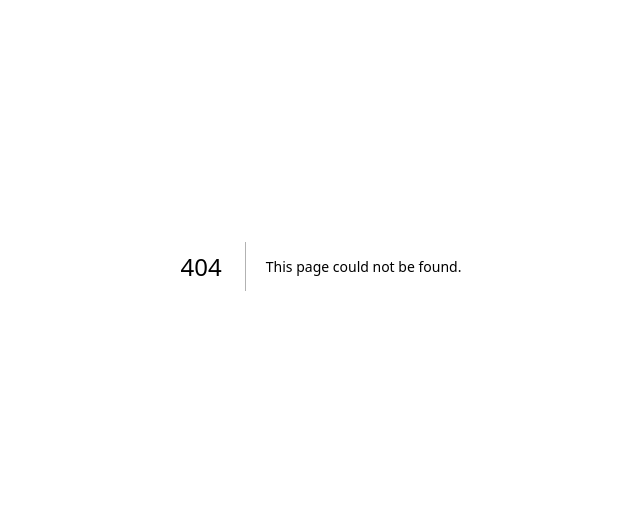
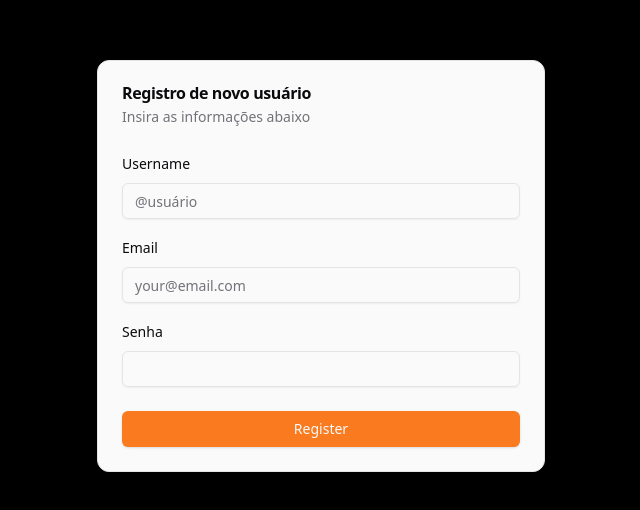
Before and after one commit to lucasvininx/projeto_giro, a Next.js app: page /register in a window 1280 px wide. Before the commit this address had no page. Shown: the part 134-644 px from the top of the page, without its empty margins (319-959 px from the left). Built offline with nearby package versions, Linux system fonts and the light colour scheme; a web font is replaced by a local one.

Commit message:
Adicionado página de registro de usuário para o Master

```diff
--- /dev/null
+++ b/app/register/layout.tsx
@@ -0,0 +1,11 @@
+export default function RegisterLayout({
+    children,
+  }: {
+    children: React.ReactNode
+  }) {
+    return (
+      <section className="bg-gray-100 min-h-screen flex flex-col">
+        <main className="flex-grow">{children}</main>
+      </section>
+    )
+  }
--- /dev/null
+++ b/app/register/page.tsx
@@ -0,0 +1,91 @@
+"use client";
+
+import { useState } from "react";
+import { useRouter } from "next/navigation";
+import { Button } from "@/components/ui/button";
+import { Input } from "@/components/ui/input";
+import { Label } from "@/components/ui/label";
+import {
+  Card,
+  CardContent,
+  CardDescription,
+  CardFooter,
+  CardHeader,
+  CardTitle,
+} from "@/components/ui/card";
+
+export default function RegisterPage() {
+  const [username, setUsername] = useState("");
+  const [email, setEmail] = useState("");
+  const [password, setPassword] = useState("");
+  const [error, setError] = useState("");
+  const router = useRouter();
+
+  const handleSubmit = async (e: React.FormEvent) => {
+    e.preventDefault();
+    setError("");
+
+    if (!username || !email || !password) {
+      setError("All fields are required");
+      return;
+    }
+
+    if (!username.startsWith("@")) {
+      setError("Usuário deve conter @");
+      return;
+    }
+
+    console.log("Registration data:", { username, email, password });
+    // TODO: Implement actual registration logic here
+    // router.push("/login")
+  };
+
+  return (
+    <div className="flex justify-center items-center min-h-screen bg-black">
+      <Card className="w-full max-w-md">
+        <CardHeader>
+          <CardTitle>Registro de novo usuário</CardTitle>
+          <CardDescription>Insira as informações abaixo</CardDescription>
+        </CardHeader>
+        <CardContent>
+          <form onSubmit={handleSubmit}>
+            <div className="space-y-4">
+              <div className="space-y-2">
+                <Label htmlFor="username">Username</Label>
+                <Input
+                  id="username"
+                  placeholder="@usuário"
+                  value={username}
+                  onChange={(e) => setUsername(e.target.value)}
+                />
+              </div>
+              <div className="space-y-2">
+                <Label htmlFor="email">Email</Label>
+                <Input
+                  id="email"
+                  type="email"
+                  placeholder="your@email.com"
+                  value={email}
+                  onChange={(e) => setEmail(e.target.value)}
+                />
+              </div>
+              <div className="space-y-2">
+                <Label htmlFor="password">Senha</Label>
+                <Input
+                  id="password"
+                  type="password"
+                  value={password}
+                  onChange={(e) => setPassword(e.target.value)}
+                />
+              </div>
+            </div>
+            {error && <p className="text-red-500 mt-4">{error}</p>}
+            <Button type="submit" className="w-full mt-6">
+              Register
+            </Button>
+          </form>
+        </CardContent>
+      </Card>
+    </div>
+  );
+}
```
